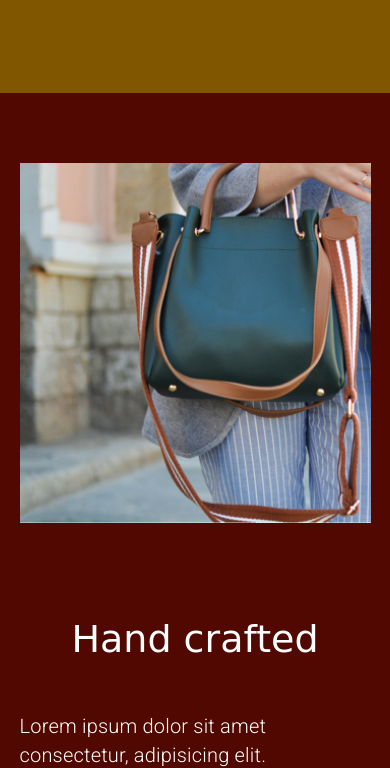
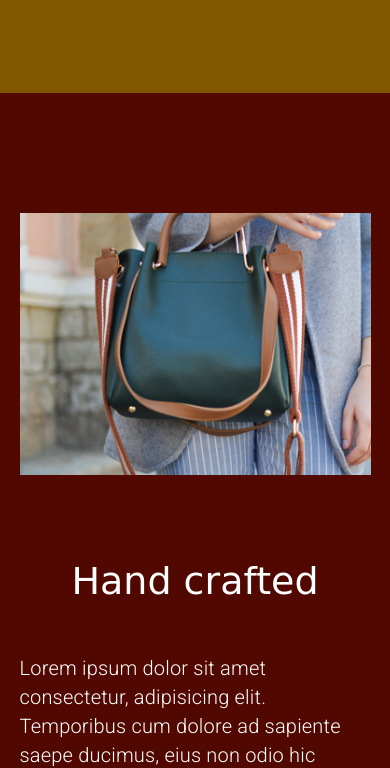
Before and after one commit to victorialange/VictoriaLange-assignment1, a plain HTML site: page index.html in a window 390 px wide. Shown: the part 707-1475 px from the top of the page. Drawn offline with Linux system fonts and the light colour scheme; a web font is replaced by a local one.

Commit message:
cropped IMG from about section, edited object-position

```diff
--- a/index.html
+++ b/index.html
@@ -75,7 +75,7 @@
             <div class="wrapper flexAbout">
                 <!-- IMG CONTAINER 2 -->
                 <div class="imgContainer2">
-                    <img src="./assets/square-photo.jpg" alt="deep blue-green faux-leather tote bag">
+                    <img src="./assets/square-photo_cropped1.jpg" alt="deep blue-green faux-leather tote bag">
                 </div>
                 <!-- END IMG CONTAINER 2 -->
                 <!-- TEXT CONTAINER 1 -->
--- a/styles/sass/partials/_media.scss
+++ b/styles/sass/partials/_media.scss
@@ -63,8 +63,9 @@
             width: 100%;
             img {
                 width: 100%;
-                object-position: 0px -40px;
+                object-position: 0px -30px;
                 object-fit: cover;
+                height: fit-content;
             }
         }
     }
--- a/styles/sass/styles.scss
+++ b/styles/sass/styles.scss
@@ -167,12 +167,12 @@ header {
     /* IMG CONTAINER 2 for image in ABOUT section */
     .imgContainer2 {
         width: 35%;
-        padding-top: 10px;
+        padding-top: 60px;
         img {
-            width: 320px;
-            height: 400px;
+            width: 400px;
+            height: 380px;
             object-fit: cover;
-            object-position: -62px 60px;
+            object-position: -20px 0;
         }
     }
     /* TEXT CONTAINER 1 ABOUT section */
```
Also changed, not shown: assets/square-photo_cropped1.jpg (added), styles/styles.css.
